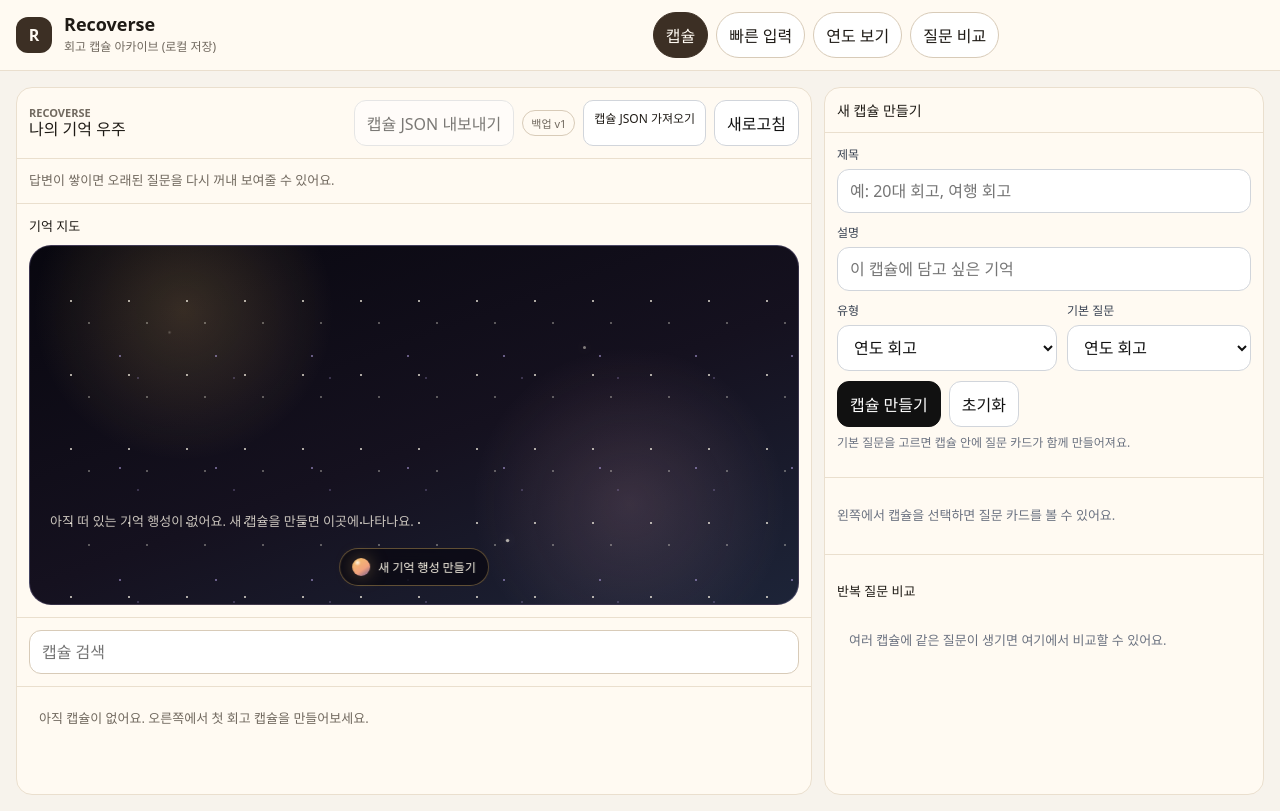
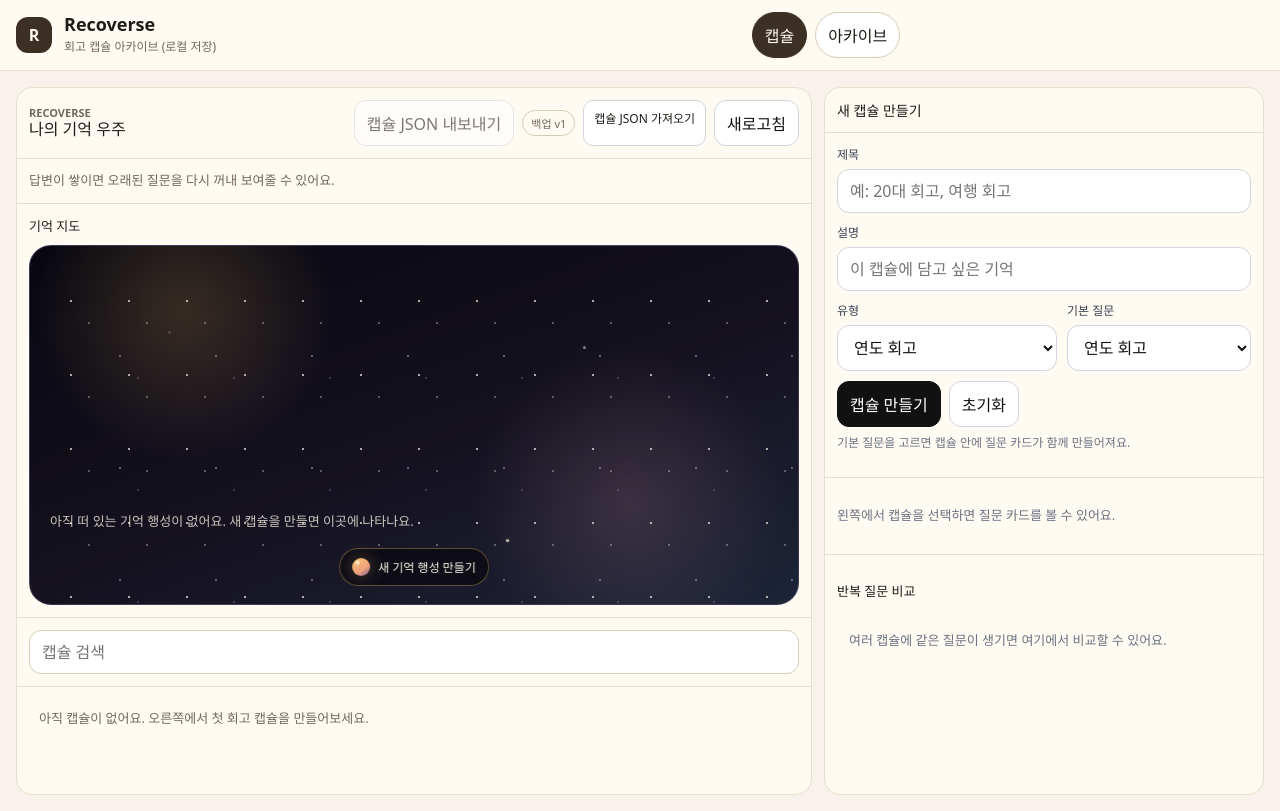
Before and after one commit to minmaxhap/recoverse, a Vue app in the folder recoverse-frontend/: page / in a window 1280 px wide. Built offline with nearby package versions, Linux system fonts and the light colour scheme.

Commit message:
Group archive tools under archive navigation

```diff
--- a/recoverse-frontend/src/App.vue
+++ b/recoverse-frontend/src/App.vue
@@ -19,25 +19,11 @@
           {{ t.capsules }}
         </button>
         <button
-          :class="{ on: mode === 'quick-entry-archive' }"
-          :title="modePlanById['quick-entry-archive'].note"
-          @click="setMode('quick-entry-archive')"
+          :class="{ on: mode !== 'home-universe' }"
+          :title="activeArchiveModePlan.note"
+          @click="openArchiveSettings()"
         >
-          빠른 입력
-        </button>
-        <button
-          :class="{ on: mode === 'year-archive' }"
-          :title="modePlanById['year-archive'].note"
-          @click="setMode('year-archive')"
-        >
-          연도 보기
-        </button>
-        <button
-          :class="{ on: mode === 'question-compare-archive' }"
-          :title="modePlanById['question-compare-archive'].note"
-          @click="setMode('question-compare-archive')"
-        >
-          질문 비교
+          {{ t.archive }}
         </button>
       </nav>
 
@@ -67,6 +53,11 @@
             @clear-all="clearAll"
           />
         </template>
+        <ArchiveSectionTabs
+          :active-mode="activeArchiveMode"
+          :plans="archiveModePlans"
+          @select="setMode($event)"
+        />
       <section class="layout3">
         <!-- Left: Years -->
         <aside class="panel">
@@ -263,6 +254,11 @@
             @clear-all="clearAll"
           />
         </template>
+        <ArchiveSectionTabs
+          :active-mode="activeArchiveMode"
+          :plans="archiveModePlans"
+          @select="setMode($event)"
+        />
       <section class="layoutCompare">
         <aside class="panel">
           <div class="panelHead">
@@ -425,6 +421,11 @@
             @clear-all="clearAll"
           />
         </template>
+        <ArchiveSectionTabs
+          :active-mode="activeArchiveMode"
+          :plans="archiveModePlans"
+          @select="setMode($event)"
+        />
       <section class="layoutAdd">
         <section class="panel">
           <div class="panelHead">
@@ -523,6 +524,7 @@
 
 <script setup lang="ts">
 import { computed, onMounted, reactive, ref, nextTick } from "vue";
+import ArchiveSectionTabs from "./components/ArchiveSectionTabs.vue";
 import ArchiveSettingsTools from "./components/ArchiveSettingsTools.vue";
 import ArchiveSettingsView from "./views/ArchiveSettingsView.vue";
 import HomePage from "./views/HomePage.vue";
@@ -562,7 +564,12 @@ import {
   buildQuestionTimeline,
   clonePrevYearQuestions,
 } from "./lib/reviewEntryActions";
-import { appModePlans, type AppMode } from "./lib/appScreens";
+import {
+  appModePlans,
+  archiveModePlans,
+  type AppMode,
+  type ArchiveModeId,
+} from "./lib/appScreens";
 
 const LANGUAGE_KEY = "recoverse_language";
 
@@ -570,6 +577,7 @@ const messages = {
   ko: {
     language: "언어",
     capsules: "캡슐",
+    archive: "아카이브",
     memoryUniverse: "나의 기억 우주",
     retrospectiveCapsules: "회고 캡슐",
     exportCapsules: "캡슐 JSON 내보내기",
@@ -640,6 +648,7 @@ const messages = {
   en: {
     language: "Language",
     capsules: "Capsules",
+    archive: "Archive",
     memoryUniverse: "My Memory Universe",
     retrospectiveCapsules: "Retrospective Capsules",
     exportCapsules: "Export capsule JSON",
@@ -722,6 +731,10 @@ const modePlanById = Object.fromEntries(appModePlans.map((plan) => [plan.id, pla
   AppMode,
   (typeof appModePlans)[number]
 >;
+const archiveModePlanById = Object.fromEntries(
+  archiveModePlans.map((plan) => [plan.id, plan])
+) as Record<ArchiveModeId, (typeof archiveModePlans)[number]>;
+const lastArchiveMode = ref<ArchiveModeId>("year-archive");
 
 const selectedYear = ref<number>(2016);
 const selectedId = ref<string | null>(null);
@@ -773,6 +786,10 @@ const years = computed(() => {
 });
 
 const t = computed(() => messages[language.value]);
+const activeArchiveMode = computed<ArchiveModeId>(() => {
+  return mode.value === "home-universe" ? lastArchiveMode.value : mode.value;
+});
+const activeArchiveModePlan = computed(() => archiveModePlanById[activeArchiveMode.value]);
 
 const capsuleCreateLabels = computed(() => ({
   title: t.value.title,
@@ -940,6 +957,10 @@ function setMode(m: AppMode) {
   capsuleError.value = "";
   capsuleNotice.value = "";
 
+  if (m !== "home-universe") {
+    lastArchiveMode.value = m;
+  }
+
   if (m === "quick-entry-archive") {
     form.year = selectedYear.value;
     editingId.value = null;
@@ -953,6 +974,10 @@ function setMode(m: AppMode) {
   if (m === "question-compare-archive") {
     if (!compareQ.value && questionBank.value[0]) compareQ.value = questionBank.value[0].q;
   }
+}
+
+function openArchiveSettings() {
+  setMode(lastArchiveMode.value);
 }
 
 function selectYear(y: number) {
--- /dev/null
+++ b/recoverse-frontend/src/components/ArchiveSectionTabs.vue
@@ -0,0 +1,51 @@
+<template>
+  <div class="tabs">
+    <button
+      v-for="plan in plans"
+      :key="plan.id"
+      :class="{ active: plan.id === activeMode }"
+      type="button"
+      @click="$emit('select', plan.id)"
+    >
+      {{ plan.title }}
+    </button>
+  </div>
+</template>
+
+<script setup lang="ts">
+import type { AppModePlan, ArchiveModeId } from "../lib/appScreens";
+
+defineProps<{
+  activeMode: ArchiveModeId;
+  plans: Array<AppModePlan & { id: ArchiveModeId }>;
+}>();
+
+defineEmits<{
+  select: [mode: ArchiveModeId];
+}>();
+</script>
+
+<style scoped>
+.tabs {
+  display: flex;
+  gap: 8px;
+  padding: 0 16px;
+  flex-wrap: wrap;
+}
+
+button {
+  font: inherit;
+  border: 1px solid var(--color-border);
+  background: var(--color-paper);
+  color: var(--color-ink);
+  border-radius: 999px;
+  padding: 9px 12px;
+  cursor: pointer;
+}
+
+.active {
+  background: var(--color-primary);
+  border-color: var(--color-primary);
+  color: var(--color-primary-contrast);
+}
+</style>
--- a/recoverse-frontend/src/lib/appScreens.ts
+++ b/recoverse-frontend/src/lib/appScreens.ts
@@ -10,6 +10,8 @@ export type AppMode =
   | "quick-entry-archive"
   | "year-archive"
   | "question-compare-archive";
+
+export type ArchiveModeId = Exclude<AppMode, "home-universe">;
 
 export type AppModePlan = {
   id: AppMode;
@@ -45,3 +47,7 @@ export const appModePlans: AppModePlan[] = [
     note: "홈에서 제거하고 시간여행 비교 또는 아카이브 도구로 이동할 대상이다.",
   },
 ];
+
+export const archiveModePlans = appModePlans.filter(
+  (plan): plan is AppModePlan & { id: ArchiveModeId } => plan.targetScreen === "archive-settings"
+);
```
Also changed, not shown: 1 other file (tests, documents, lock files or other folders).
